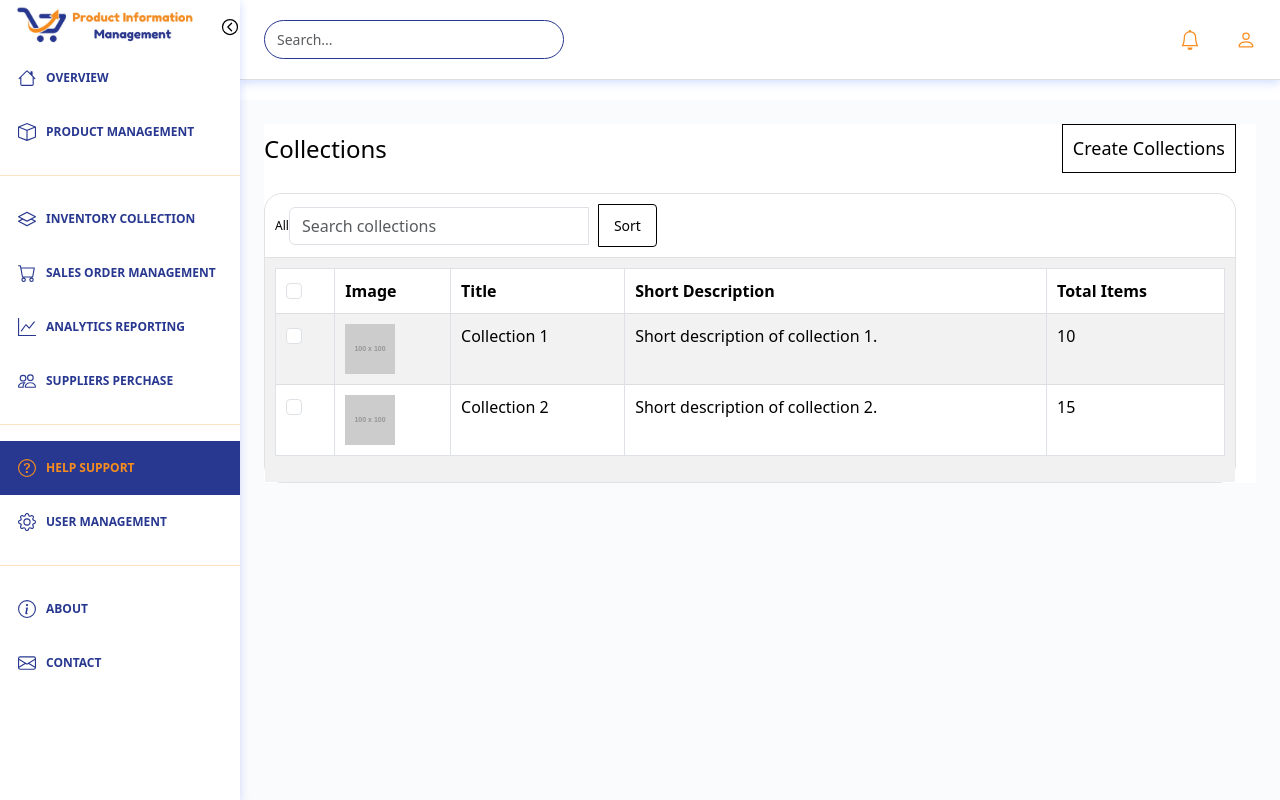
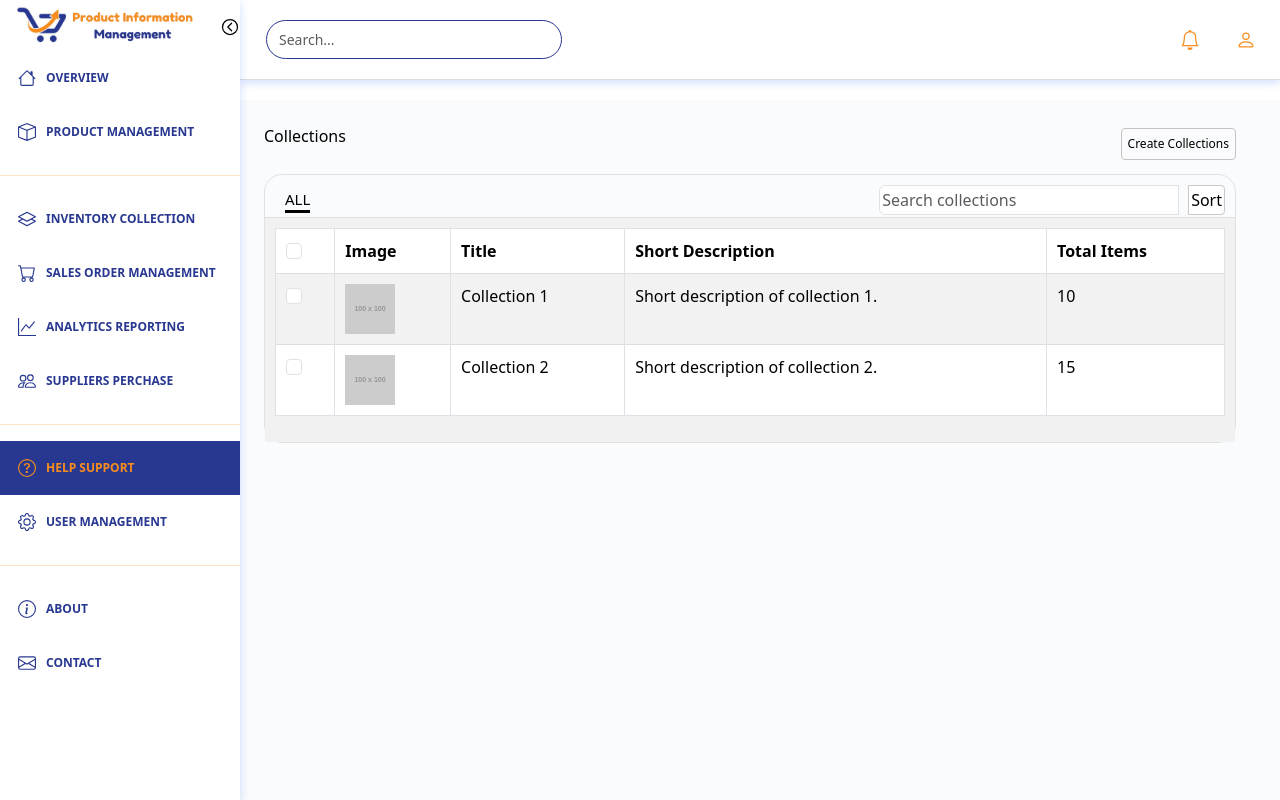
Before and after one commit to AhaanSoftware/Asc-PIM, a React (Vite) app in the folder frontend/: page /help-support in a window 1280 px wide. Built offline with nearby package versions, Linux system fonts and the light colour scheme.

Commit message:
changes on collections

```diff
--- a/frontend/src/components/Pages/HelpSupport.css
+++ b/frontend/src/components/Pages/HelpSupport.css
@@ -1,7 +1,6 @@
 
 .collections-container {
     display: flex;
-    background-color: white;
     color: black;
   }
 
@@ -10,17 +9,10 @@
     margin-right: 20px;
   }
 
-  .collections-label {
-    font-size: 24px;
-    margin-bottom: 10px;
-  }
-
-
   .collections-table {
     width: 100%;
     border-collapse: collapse;
   }
-
   .collections-table th,
   .collections-table td {
     padding: 10px;
@@ -30,20 +22,17 @@
     display: flex;
     justify-content: space-between;
     align-items: center;
-    margin-bottom: 20px;
+    margin-bottom: 10px;
   }
 
-  .collections-label {
-    font-size: 24px;
-    margin: 0;
-  }
 
   .create-collection-link {
     text-decoration: none;
     color: black;
-    font-size: 18px;
-    border: 1px solid black;
-    padding: 10px;
+    font-size: 12px;
+    border: 1px solid rgb(199, 195, 195);
+    border-radius: 4px;
+    padding: 6px;
     text-align: center;
     display: block;
   }
@@ -63,24 +52,6 @@
     display: flex;
     flex-direction: column;
   }
-
-  .create-collection-row {
-    display: flex;
-    justify-content: space-between;
-    align-items: center;
-
-  }
-
-  .create-collection-link {
-    text-decoration: none;
-    color: black;
-    font-size: 18px;
-    border: 1px solid black;
-    padding: 10px;
-    text-align: center;
-    display: block;
-  }
-
   .create-collection-link:hover {
     background-color: #f1f1f1;
   }
@@ -89,21 +60,16 @@
     display: flex;
   }
 
-  .search-bar {
-    flex: 1;
-    margin-right: 10px;
-  }
 
   .sort-button {
     background-color: white;
-    border: 1px solid black;
+    border: .25px solid #c9c9c9;
+    border-radius:4px;
     color: black;
-    padding: 10px;
+    padding:2px;
   }
 
-  .sort-button:hover {
-    background-color: #f1f1f1;
-  }
+
   .table-content-collection{
     border:1px solid #dddd;
     border-radius: 18px;
@@ -114,7 +80,7 @@
     justify-content: space-between;
     align-items: center;
     border-bottom: 1px solid #dddd;
-    padding:10px;
+    padding:10px 10px 2px 20px;
   }
 
   .left-side-all p {
@@ -124,25 +90,43 @@
   .search-sort-group {
     display: flex;
     align-items: center;
+    flex: 1;
+    justify-content: flex-end;
   }
 
   .search-bar {
     flex: 1;
     margin-right: 10px;
+    padding: 2px;;
   }
 
-  .sort-button {
-    background-color: white;
-    border: 1px solid #dddd;
-    color: black;
-    padding: 10px;
-  }
 
-  .sort-button:hover {
-    background-color: #f1f1f1;
-  }
   .table-collection{
     padding:10px;
     background-color: #f1f1f1;
 
   }
+  .left-side-all p {
+    margin: 0;
+    padding:0;
+    font-size: 15px;
+    font-weight: 500;
+    display: inline-block;
+    position: relative;
+    padding-bottom: 2px;
+  }
+
+  .underline {
+    text-decoration: none;
+    position: relative;
+  }
+
+  .underline::after {
+    content: '';
+    position: absolute;
+    bottom: 0;
+    left: 0;
+    width: 100%;
+    height: 3px;
+    background-color: black;
+  }
--- a/frontend/src/components/Pages/HelpSupport.jsx
+++ b/frontend/src/components/Pages/HelpSupport.jsx
@@ -12,6 +12,7 @@ const HelpSupport = () => {
   const [collectionsData, setCollectionsData] = useState([]);
   const [searchQuery, setSearchQuery] = useState("");
   const [selectedCollections, setSelectedCollections] = useState([]);
+  const [selectAll, setSelectAll] = useState(false); // state for select all checkbox
 
   useEffect(() => {
     const data = JSON.parse(localStorage.getItem("collectionsData")) || [
@@ -43,6 +44,15 @@ const HelpSupport = () => {
     });
   };
 
+  const handleSelectAll = () => {
+    if (selectAll) {
+      setSelectedCollections([]);
+    } else {
+      setSelectedCollections(collectionsData.map((item) => item.id));
+    }
+    setSelectAll(!selectAll);
+  };
+
   const filteredData = collectionsData.filter((item) => {
     const query = searchQuery.toLowerCase();
     return (
@@ -63,7 +73,7 @@ const HelpSupport = () => {
         <div className="table-content-collection">
           <div className="right-side-search">
             <div className="left-side-all">
-              <p>All</p>
+              <p className="underline">ALL</p>
             </div>
             <InputGroup className="search-sort-group">
               <FormControl
@@ -72,9 +82,9 @@ const HelpSupport = () => {
                 onChange={(e) => setSearchQuery(e.target.value)}
                 className="search-bar"
               />
-              <Button variant="outline-secondary" className="sort-button">
+              <button variant="outline-secondary" className="sort-button">
                 Sort
-              </Button>
+              </button>
             </InputGroup>
           </div>
           <div className="table-collection">
@@ -88,7 +98,11 @@ const HelpSupport = () => {
               <thead>
                 <tr>
                   <th>
-                  <FormCheck type="checkbox" />
+                    <FormCheck
+                      type="checkbox"
+                      checked={selectAll}
+                      onChange={handleSelectAll}
+                    />
                   </th>
                   <th>Image</th>
                   <th>Title</th>
```
Lines whose indentation alone changed are shown as unchanged.
